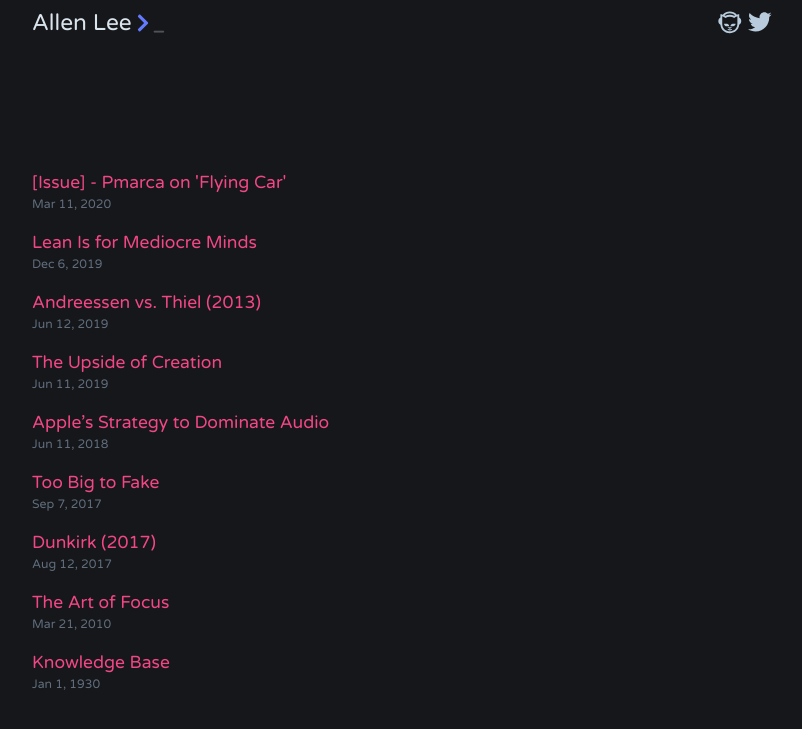
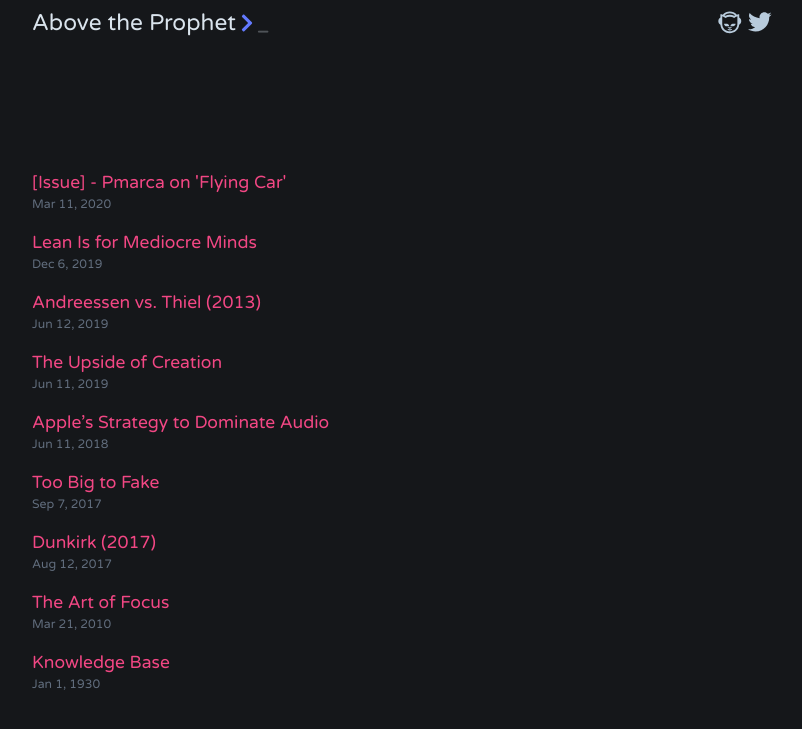
Before and after one commit to jithendrabsy/thoughts, a Jekyll site: the page built from index.html, in a window 1280 px wide. Shown: the top 729 px of the page, without its empty margins (238-1040 px from the left). Built offline with Jekyll 4.4.1, drawn with Linux system fonts in a browser that asks for light colours; nearby versions of some CDN libraries; the list of posts is cut into pages by our own code.

Commit message:
Update Site Name

```diff
--- a/_config.yml
+++ b/_config.yml
@@ -1,4 +1,4 @@
-title: Allen Lee
+title: Above the Prophet
 author: Allen
 email: allenleein@gmail.com
 description: > # this means to ignore newlines until "show_exerpts:"
```
